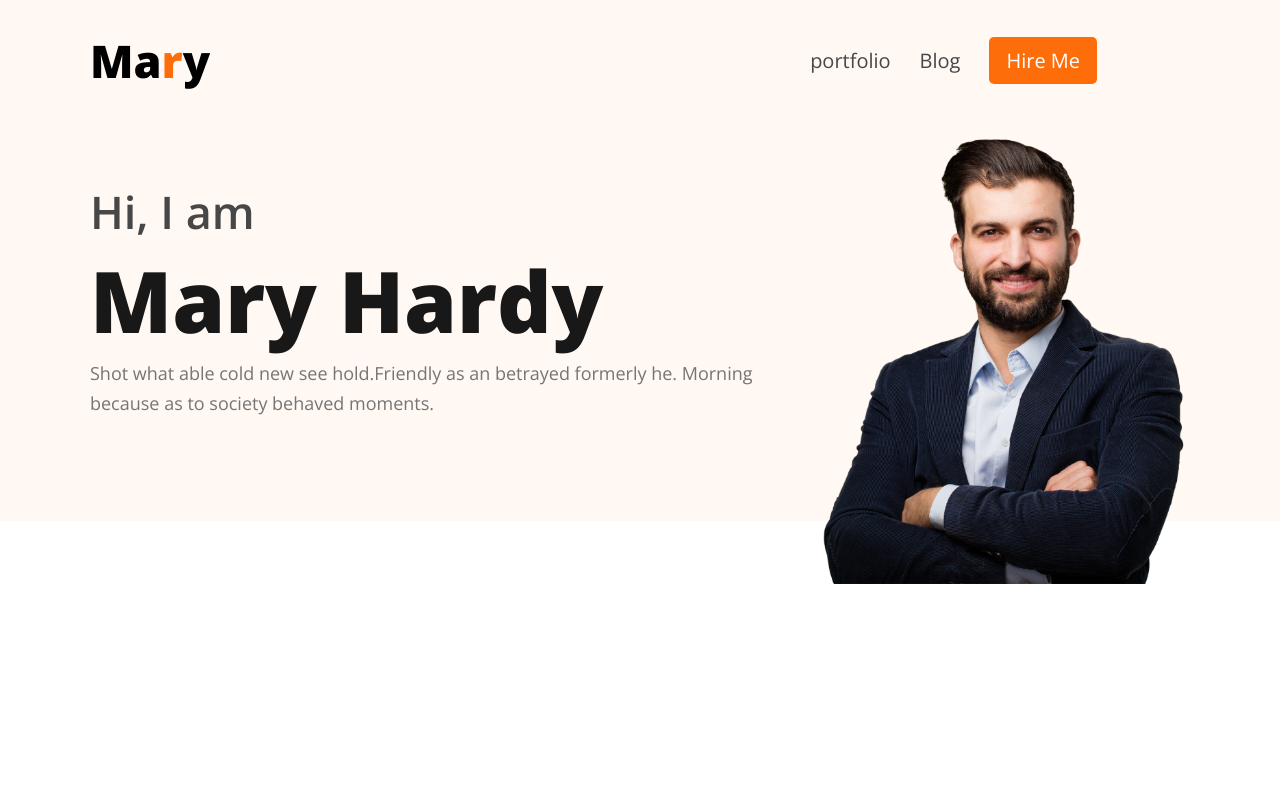
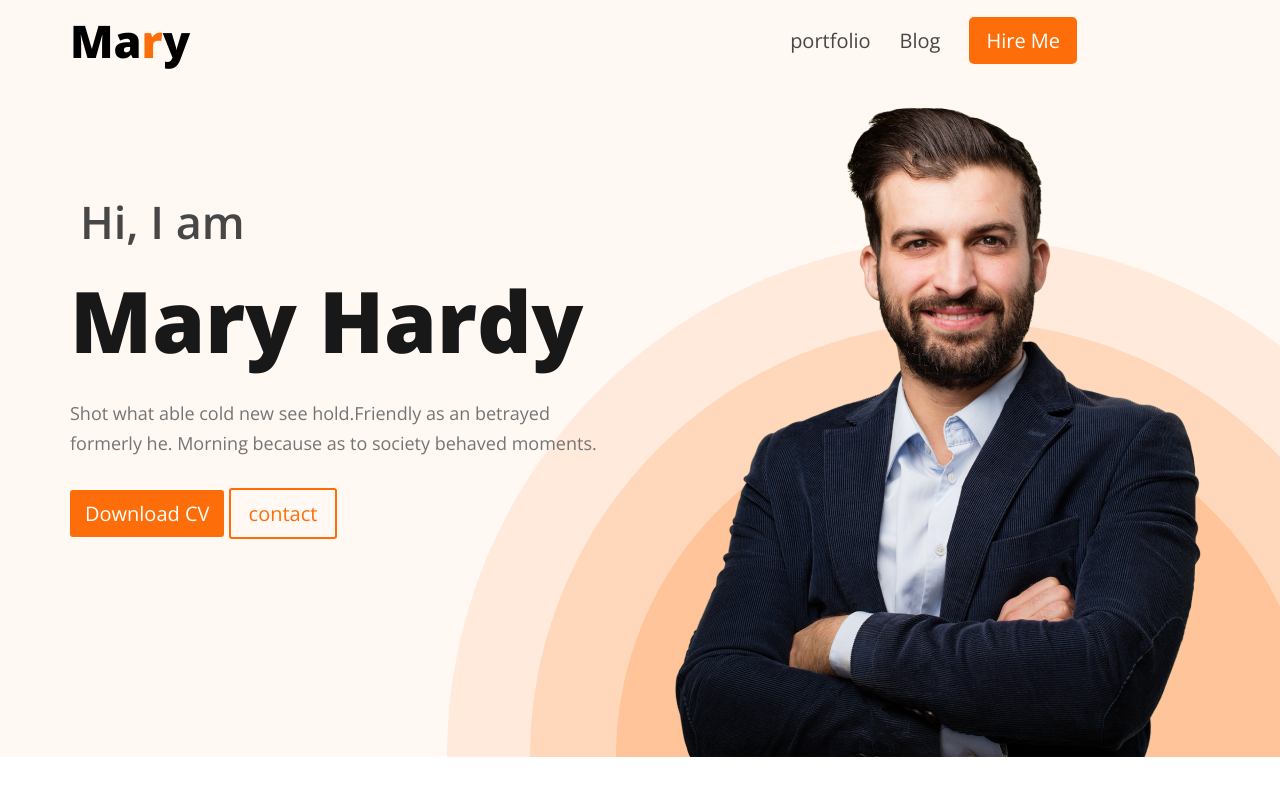
Before and after one commit to MDOMAR11/portfolio, a plain HTML site: page index.html in a window 1280 px wide. Drawn offline with nearby package versions, Linux system fonts and the light colour scheme; a web font is replaced by a local one.

Commit message:
header section end

```diff
--- a/CSS/style.css
+++ b/CSS/style.css
@@ -8,7 +8,7 @@
 
 }
 .container{
-    width: 1100px;
+    width: 1140px;
     margin: auto;
 }
 .header{
@@ -17,7 +17,7 @@
 .header  nav{
     display: flex;
     align-items: center;
-    padding: 30px 0px;
+    padding: 10px 0px;
 }
 nav ul{
     display: flex;
@@ -54,11 +54,18 @@ nav li a{
 
 /* banner section START */
 .banner{
-    background-color: #FFF8F3;
-    height: 400px;
+    background-color: #FFF8F3 !important;
+    background-image: url(../images/header_bg.png) ;
+    background-repeat: no-repeat;
+    background-position: right bottom;
+
+
 }
 .content{
-    padding-top: 60px;
+    padding: 100px 0px;
+}
+.hi{
+    padding: 10px;
 }
 .content h4{
     color:  #474747;
@@ -79,12 +86,23 @@ nav li a{
     font-size: 18px;
     font-weight: 400px;
     line-height: 30px;
-}
-.profile{
-    width: 400px;
-    height: 500x;
-    bottom: 0;
+    padding: 20px 0px;
 }
 .intro{
     display: flex;
 }
+.download{
+    background-color: #FD6E0A;
+    padding: 10px 15px;
+    font-size: 20px;
+    margin: 10px 0px;
+    border: none;
+    color: white;
+    border-radius: 3px;
+}
+.contact{
+    background: none;
+    border: 2px solid #FD6E0A;
+    color: #FD6E0A;
+    padding: 10px 18px;
+}
--- a/index.html
+++ b/index.html
@@ -28,12 +28,15 @@
             <div class="container">
                <div class="intro">
                 <div class="content">
-                    <h4>Hi, I  am</h4>
+                    <h4 class="hi">Hi, I  am</h4>
                     <h3>Mary Hardy</h3>
                     <p class="introduction">Shot what able cold new see hold.Friendly as an betrayed formerly he. Morning because as to society behaved moments.</p>
+                    <button class="download">Download CV</button>
+                    <button class="contact download">contact</button>
                 </div>
-                <img class="profile" src="images/hardy.png" >
+                <img class="profile" src="images/hardy.png"  >
                </div>
+
             </div>
         </section>
         <!-- Banner section END -->
```
Also changed, not shown: images/header_bg.png (added).
